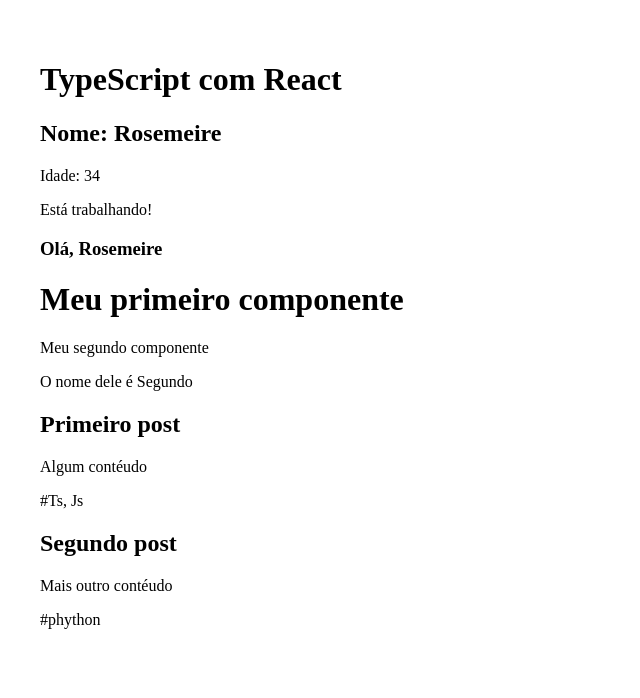
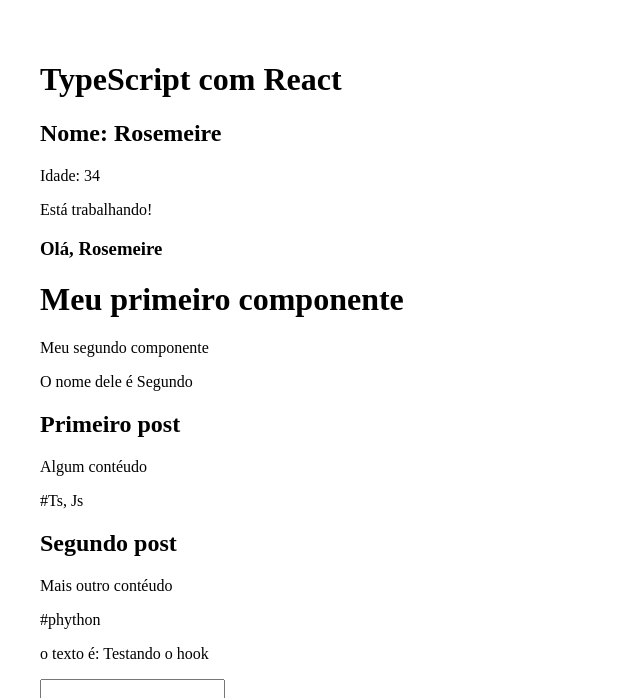
Before and after one commit to RosemeireRibeiroCaetano/typescript, a React (Create React App) app in the folder 11_react_com_ts/: page / in a window 1280 px wide. Shown: the top 698 px of the page, without its empty margins (0-640 px from the left). Built offline with nearby package versions, Linux system fonts and the light colour scheme.

Commit message:
Hook useState

```diff
--- a/11_react_com_ts/src/App.tsx
+++ b/11_react_com_ts/src/App.tsx
@@ -8,6 +8,8 @@
 import SecondComponent from './components/SecondComponent';
 import Destructuring from './components/Destructuring';
 
+// 6 - UseState
+import State from './components/State';
 
 function App() {
 
@@ -46,6 +48,7 @@
       commentsQty={5}
       tags={['phython']}
       />
+      <State/>
      </div>
   );
 }
--- /dev/null
+++ b/11_react_com_ts/src/components/State.tsx
@@ -0,0 +1,19 @@
+import { useState, ChangeEvent } from 'react'
+
+function State () {
+
+    const [text, setText] = useState<string | null>("Testando o hook");
+
+    const handleChange = (e: ChangeEvent<HTMLInputElement>) => {
+        setText(e.target.value);
+    }
+
+    return (
+        <div>
+            <p>o texto é: {text}</p>
+            <input type="text" onChange={handleChange}/>
+        </div>
+    );
+}
+
+export default State
```
